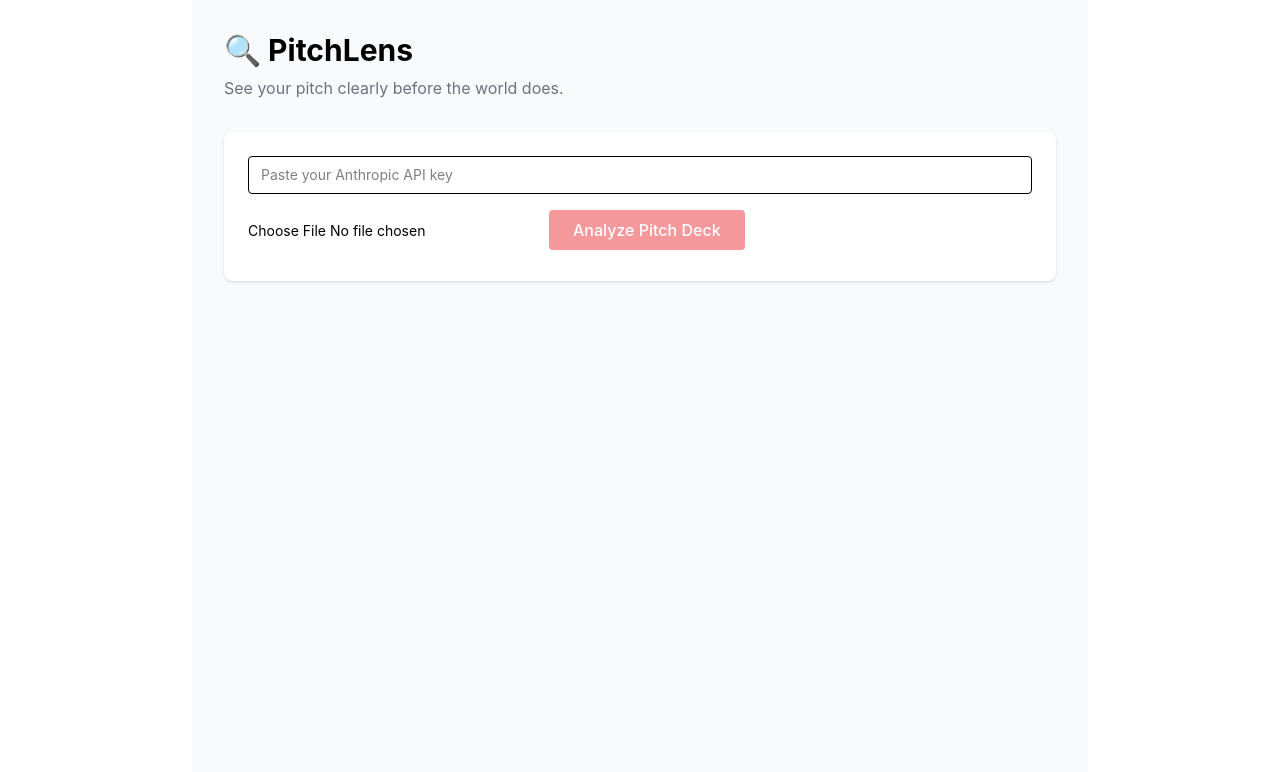
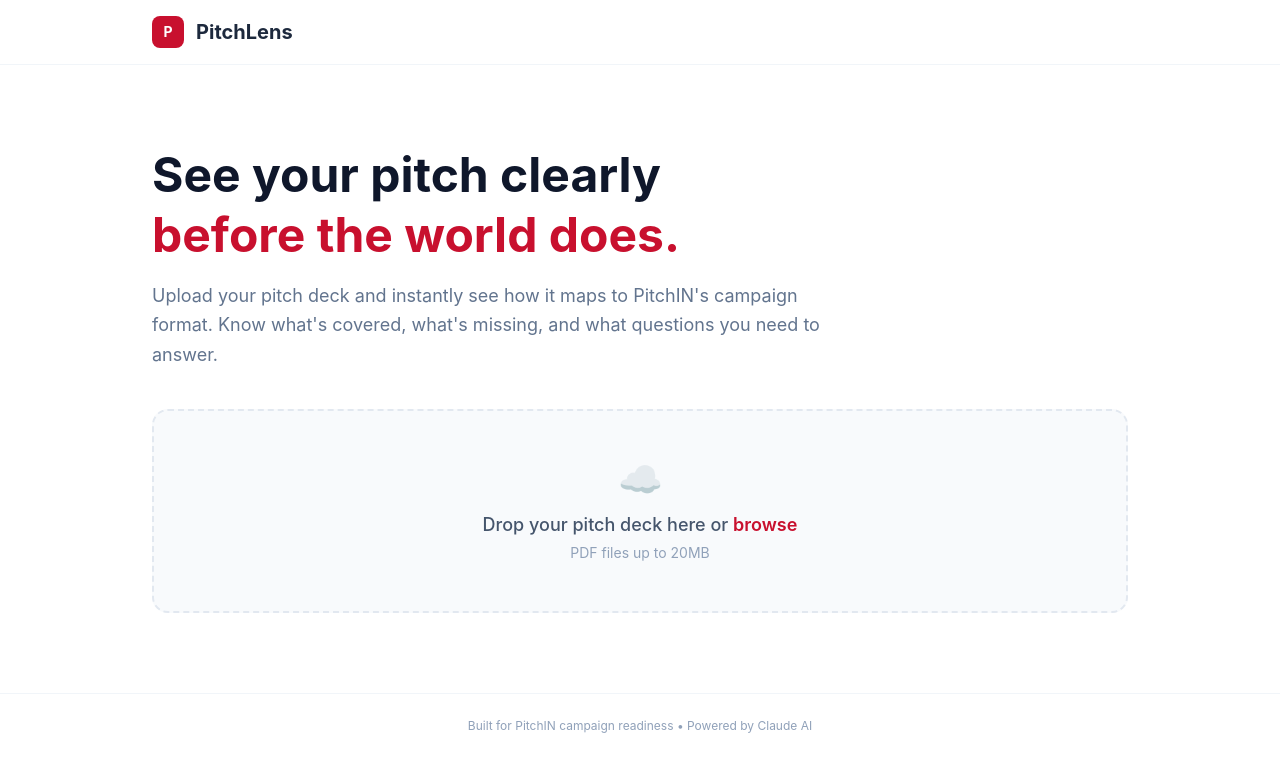
Before and after one commit to Wynce/pitchlens, a React (Vite) app: page / in a window 1280 px wide. Shown: the top 772 px of the page. Built offline with nearby package versions, Linux system fonts and the light colour scheme.

Commit message:
feat: PitchIN-styled UI with score ring, sidebar nav, drag-and-drop upload

```diff
--- a/src/App.jsx
+++ b/src/App.jsx
@@ -1,36 +1,117 @@
-import { useState } from 'react'
+import { useState, useRef } from 'react'
 import { extractTextFromPDF } from './utils/pdfExtract'
 import { analyzePitchDeck } from './utils/analyzePrompt'
 
-const STATUS_COLORS = {
-  found: 'bg-green-500',
-  partial: 'bg-amber-500',
-  missing: 'bg-red-500',
+const PITCHIN_RED = '#C8102E'
+
+const STATUS_CONFIG = {
+  found: { color: 'bg-emerald-500', icon: '✅', label: 'Found' },
+  partial: { color: 'bg-amber-500', icon: '⚠️', label: 'Partial' },
+  missing: { color: 'bg-red-500', icon: '❌', label: 'Missing' },
 }
 
-const STATUS_ICONS = {
-  found: '✅',
-  partial: '⚠️',
-  missing: '❌',
+const SECTION_ICONS = {
+  'Summary': '📋', 'Problem': '🎯', 'Solution': '💡', 'Business Model': '💰',
+  'Market': '📊', 'Competition': '⚔️', 'Funding': '🏦', 'Vision': '🔭',
+  'Founders': '👥', 'Investment Terms': '📜', 'Disclosure': '⚠️',
+}
+
+function ScoreRing({ score, total = 11 }) {
+  const pct = score / total
+  const r = 54, circ = 2 * Math.PI * r
+  const color = pct >= 0.7 ? '#22c55e' : pct >= 0.4 ? '#f59e0b' : '#ef4444'
+
+  return (
+    <div className="flex flex-col items-center">
+      <svg width="140" height="140" viewBox="0 0 120 120">
+        <circle cx="60" cy="60" r={r} fill="none" stroke="#f1f5f9" strokeWidth="10" />
+        <circle cx="60" cy="60" r={r} fill="none" stroke={color} strokeWidth="10"
+          strokeLinecap="round" strokeDasharray={circ}
+          strokeDashoffset={circ * (1 - pct)}
+          transform="rotate(-90 60 60)"
+          style={{ transition: 'stroke-dashoffset 1s ease' }} />
+        <text x="60" y="55" textAnchor="middle" className="text-2xl font-bold" fill="#1e293b"
+          style={{ fontSize: '28px', fontWeight: 700 }}>{score}</text>
+        <text x="60" y="75" textAnchor="middle" fill="#94a3b8"
+          style={{ fontSize: '14px' }}>/ {total}</text>
+      </svg>
+      <p className="text-sm text-slate-500 mt-1">Readiness Score</p>
+    </div>
+  )
+}
+
+function SectionCard({ section, isActive, onClick }) {
+  const config = STATUS_CONFIG[section.status]
+  const icon = SECTION_ICONS[section.name] || '📄'
+
+  return (
+    <div
+      id={`section-${section.name}`}
+      onClick={onClick}
+      className={`bg-white rounded-xl border-2 p-5 cursor-pointer transition-all duration-200 hover:shadow-md ${
+        isActive ? 'border-red-500 shadow-md' : 'border-slate-100'
+      }`}
+    >
+      <div className="flex items-center gap-3 mb-3">
+        <span className="text-xl">{icon}</span>
+        <h3 className="font-semibold text-slate-800 text-lg flex-1">{section.name}</h3>
+        <span className={`text-xs text-white px-2.5 py-1 rounded-full font-medium ${config.color}`}>
+          {config.label}
+        </span>
+      </div>
+
+      {section.content && (
+        <p className="text-slate-600 text-sm leading-relaxed mb-3 line-clamp-4">{section.content}</p>
+      )}
+
+      {section.gaps?.length > 0 && section.gaps[0] !== '' && (
+        <div className="bg-red-50 rounded-lg p-4 mt-3 border border-red-100">
+          <p className="text-xs font-semibold text-red-700 mb-2 uppercase tracking-wide">Questions to Address</p>
+          <ul className="text-sm text-red-900 space-y-2">
+            {section.gaps.map((gap, i) => (
+              <li key={i} className="flex gap-2">
+                <span className="text-red-400 mt-0.5 shrink-0">→</span>
+                <span>{gap}</span>
+              </li>
+            ))}
+          </ul>
+        </div>
+      )}
+    </div>
+  )
 }
 
 export default function App() {
-  const [apiKey, setApiKey] = useState('')
   const [file, setFile] = useState(null)
+  const [fileName, setFileName] = useState('')
   const [loading, setLoading] = useState(false)
   const [result, setResult] = useState(null)
   const [error, setError] = useState(null)
+  const [activeSection, setActiveSection] = useState(null)
+  const [dragOver, setDragOver] = useState(false)
+  const fileRef = useRef()
+
+  const handleFile = (f) => {
+    if (f && f.type === 'application/pdf') {
+      setFile(f)
+      setFileName(f.name)
+      setError(null)
+    } else if (f) {
+      setError('Please upload a PDF file.')
+    }
+  }
 
   const handleAnalyze = async () => {
-    if (!file || !apiKey) return
+    if (!file) return
     setLoading(true)
     setError(null)
     setResult(null)
 
     try {
       const text = await extractTextFromPDF(file)
-      const analysis = await analyzePitchDeck(text, apiKey)
+      const analysis = await analyzePitchDeck(text)
       setResult(analysis)
+      if (analysis.sections?.length) setActiveSection(analysis.sections[0].name)
     } catch (err) {
       setError(err.message)
     } finally {
@@ -38,85 +119,232 @@
     }
   }
 
+  const handleReset = () => {
+    setFile(null)
+    setFileName('')
+    setResult(null)
+    setError(null)
+    setActiveSection(null)
+  }
+
+  const copyGapQuestions = () => {
+    if (!result) return
+    const gaps = result.sections
+      .filter(s => s.gaps?.length > 0 && s.gaps[0] !== '')
+      .map(s => `${s.name}:\n${s.gaps.map(g => `  • ${g}`).join('\n')}`)
+      .join('\n\n')
+    navigator.clipboard.writeText(gaps)
+    alert('Gap questions copied to clipboard!')
+  }
+
+  // Landing / Upload view
+  if (!result && !loading) {
     return (
-    <div className="min-h-screen bg-gray-50 p-8 max-w-4xl mx-auto">
-      <h1 className="text-3xl font-bold mb-2">🔍 PitchLens</h1>
-      <p className="text-gray-500 mb-8">See your pitch clearly before the world does.</p>
+      <div className="min-h-screen bg-white">
+        {/* Header */}
+        <header className="border-b border-slate-100">
+          <div className="max-w-5xl mx-auto px-6 py-4 flex items-center gap-3">
+            <div className="w-8 h-8 rounded-lg flex items-center justify-center" style={{ backgroundColor: PITCHIN_RED }}>
+              <span className="text-white text-sm font-bold">P</span>
+            </div>
+            <span className="text-xl font-bold text-slate-800">PitchLens</span>
+          </div>
+        </header>
 
-      <div className="bg-white rounded-lg shadow p-6 mb-6 space-y-4">
+        {/* Hero */}
+        <div className="max-w-5xl mx-auto px-6 pt-20 pb-10">
+          <div className="max-w-2xl">
+            <h1 className="text-5xl font-bold text-slate-900 leading-tight mb-4">
+              See your pitch clearly<br />
+              <span style={{ color: PITCHIN_RED }}>before the world does.</span>
+            </h1>
+            <p className="text-lg text-slate-500 leading-relaxed">
+              Upload your pitch deck and instantly see how it maps to PitchIN's
+              campaign format. Know what's covered, what's missing, and what
+              questions you need to answer.
+            </p>
+          </div>
+        </div>
+
+        {/* Upload area */}
+        <div className="max-w-5xl mx-auto px-6 pb-20">
+          <div
+            className={`border-2 border-dashed rounded-2xl p-12 text-center transition-all duration-200 cursor-pointer ${
+              dragOver
+                ? 'border-red-400 bg-red-50'
+                : fileName
+                ? 'border-emerald-300 bg-emerald-50'
+                : 'border-slate-200 bg-slate-50 hover:border-slate-300 hover:bg-slate-100'
+            }`}
+            onDragOver={(e) => { e.preventDefault(); setDragOver(true) }}
+            onDragLeave={() => setDragOver(false)}
+            onDrop={(e) => { e.preventDefault(); setDragOver(false); handleFile(e.dataTransfer.files[0]) }}
+            onClick={() => fileRef.current?.click()}
+          >
             <input
-          type="password"
-          placeholder="Paste your Anthropic API key"
-          className="w-full border rounded px-3 py-2 text-sm"
-          value={apiKey}
-          onChange={(e) => setApiKey(e.target.value)}
-        />
-        <input
+              ref={fileRef}
               type="file"
               accept=".pdf"
-          onChange={(e) => setFile(e.target.files[0])}
-          className="text-sm"
+              className="hidden"
+              onChange={(e) => handleFile(e.target.files[0])}
             />
-        <button
-          onClick={handleAnalyze}
-          disabled={!file || !apiKey || loading}
-          className="bg-red-600 text-white px-6 py-2 rounded font-medium disabled:opacity-40"
-        >
-          {loading ? 'Analyzing...' : 'Analyze Pitch Deck'}
-        </button>
+            {fileName ? (
+              <div>
+                <div className="text-4xl mb-3">📄</div>
+                <p className="text-lg font-medium text-slate-700">{fileName}</p>
+                <p className="text-sm text-slate-400 mt-1">Ready to analyze</p>
+              </div>
+            ) : (
+              <div>
+                <div className="text-4xl mb-3">☁️</div>
+                <p className="text-lg font-medium text-slate-600">
+                  Drop your pitch deck here or <span style={{ color: PITCHIN_RED }} className="font-semibold">browse</span>
+                </p>
+                <p className="text-sm text-slate-400 mt-1">PDF files up to 20MB</p>
+              </div>
+            )}
           </div>
 
           {error && (
-        <div className="bg-red-50 border border-red-200 text-red-700 p-4 rounded mb-6">
+            <div className="mt-4 bg-red-50 border border-red-200 text-red-700 p-4 rounded-xl text-sm">
               {error}
             </div>
           )}
 
-      {loading && (
-        <div className="text-center py-12 text-gray-500">
-          <p className="text-lg">Reading your pitch deck...</p>
-          <p className="text-sm mt-2">This takes 10-20 seconds</p>
-        </div>
+          {fileName && (
+            <button
+              onClick={handleAnalyze}
+              className="mt-6 text-white px-8 py-3 rounded-xl font-semibold text-lg transition-all hover:opacity-90"
+              style={{ backgroundColor: PITCHIN_RED }}
+            >
+              Analyze Pitch Deck →
+            </button>
           )}
-
-      {result && (
-        <div>
-          <div className="bg-white rounded-lg shadow p-6 mb-6">
-            <h2 className="text-xl font-bold">{result.company_name}</h2>
-            <div className="text-4xl font-bold mt-2">
-              {result.readiness_score} / 11
-            </div>
-            <p className="text-gray-600 mt-3">{result.overall_assessment}</p>
         </div>
 
-          <div className="space-y-4">
-            {result.sections.map((section) => (
-              <div key={section.name} className="bg-white rounded-lg shadow p-5">
-                <div className="flex items-center gap-2 mb-2">
-                  <span>{STATUS_ICONS[section.status]}</span>
-                  <h3 className="font-semibold text-lg">{section.name}</h3>
-                  <span className={`ml-auto text-xs text-white px-2 py-0.5 rounded ${STATUS_COLORS[section.status]}`}>
-                    {section.status}
-                  </span>
-                </div>
-                {section.content && (
-                  <p className="text-gray-700 text-sm mb-3">{section.content}</p>
-                )}
-                {section.gaps?.length > 0 && section.gaps[0] !== '' && (
-                  <div className="bg-gray-50 rounded p-3">
-                    <p className="text-xs font-medium text-gray-500 mb-2">Gap Questions:</p>
-                    <ul className="text-sm text-gray-700 space-y-1">
-                      {section.gaps.map((gap, i) => (
-                        <li key={i}>• {gap}</li>
-                      ))}
-                    </ul>
-                  </div>
-                )}
-              </div>
-            ))}
-          </div>
-        </div>
-      )}
+        {/* Footer */}
+        <footer className="border-t border-slate-100 py-6">
+          <p className="text-center text-xs text-slate-400">
+            Built for PitchIN campaign readiness • Powered by Claude AI
+          </p>
+        </footer>
       </div>
     )
   }
+
+  // Loading view
+  if (loading) {
+    return (
+      <div className="min-h-screen bg-white flex items-center justify-center">
+        <div className="text-center">
+          <div className="w-16 h-16 border-4 border-slate-200 border-t-red-500 rounded-full animate-spin mx-auto mb-6" />
+          <h2 className="text-2xl font-bold text-slate-800 mb-2">Reading your pitch deck...</h2>
+          <p className="text-slate-400">Mapping content to PitchIN's 11 campaign sections</p>
+          <p className="text-slate-400 text-sm mt-1">This takes 10-20 seconds</p>
+        </div>
+      </div>
+    )
+  }
+
+  // Results view
+  const found = result.sections.filter(s => s.status === 'found').length
+  const partial = result.sections.filter(s => s.status === 'partial').length
+  const missing = result.sections.filter(s => s.status === 'missing').length
+
+  return (
+    <div className="min-h-screen bg-slate-50">
+      {/* Header */}
+      <header className="bg-white border-b border-slate-100 sticky top-0 z-10">
+        <div className="max-w-7xl mx-auto px-6 py-3 flex items-center justify-between">
+          <div className="flex items-center gap-3">
+            <div className="w-8 h-8 rounded-lg flex items-center justify-center" style={{ backgroundColor: PITCHIN_RED }}>
+              <span className="text-white text-sm font-bold">P</span>
+            </div>
+            <span className="text-lg font-bold text-slate-800">PitchLens</span>
+          </div>
+          <div className="flex items-center gap-3">
+            <button
+              onClick={copyGapQuestions}
+              className="text-sm border border-slate-200 text-slate-600 px-4 py-2 rounded-lg hover:bg-slate-50 transition"
+            >
+              📋 Copy Gap Questions
+            </button>
+            <button
+              onClick={handleReset}
+              className="text-sm text-white px-4 py-2 rounded-lg transition hover:opacity-90"
+              style={{ backgroundColor: PITCHIN_RED }}
+            >
+              ← New Analysis
+            </button>
+          </div>
+        </div>
+      </header>
+
+      <div className="max-w-7xl mx-auto px-6 py-8 flex gap-8">
+        {/* Sidebar */}
+        <aside className="w-64 shrink-0 hidden lg:block">
+          <div className="sticky top-20 space-y-6">
+            {/* Score */}
+            <div className="bg-white rounded-xl border border-slate-100 p-6 flex flex-col items-center">
+              <ScoreRing score={result.readiness_score} />
+            </div>
+
+            {/* Stats */}
+            <div className="bg-white rounded-xl border border-slate-100 p-4 space-y-2 text-sm">
+              <div className="flex justify-between"><span className="text-slate-500">✅ Found</span><span className="font-semibold text-emerald-600">{found}</span></div>
+              <div className="flex justify-between"><span className="text-slate-500">⚠️ Partial</span><span className="font-semibold text-amber-600">{partial}</span></div>
+              <div className="flex justify-between"><span className="text-slate-500">❌ Missing</span><span className="font-semibold text-red-600">{missing}</span></div>
+            </div>
+
+            {/* Section nav */}
+            <nav className="bg-white rounded-xl border border-slate-100 p-3 space-y-1">
+              {result.sections.map((s) => (
+                <button
+                  key={s.name}
+                  onClick={() => {
+                    setActiveSection(s.name)
+                    document.getElementById(`section-${s.name}`)?.scrollIntoView({ behavior: 'smooth', block: 'start' })
+                  }}
+                  className={`w-full text-left text-sm px-3 py-2 rounded-lg flex items-center gap-2 transition ${
+                    activeSection === s.name
+                      ? 'bg-red-50 text-red-700 font-medium'
+                      : 'text-slate-600 hover:bg-slate-50'
+                  }`}
+                >
+                  <span className={`w-2 h-2 rounded-full shrink-0 ${STATUS_CONFIG[s.status].color}`} />
+                  {s.name}
+                </button>
+              ))}
+            </nav>
+          </div>
+        </aside>
+
+        {/* Main content */}
+        <main className="flex-1 min-w-0">
+          {/* Company header */}
+          <div className="bg-white rounded-xl border border-slate-100 p-6 mb-6">
+            <h1 className="text-2xl font-bold text-slate-800">{result.company_name}</h1>
+            <p className="text-slate-500 mt-2 leading-relaxed">{result.overall_assessment}</p>
+          </div>
+
+          {/* Mobile score (hidden on desktop) */}
+          <div className="lg:hidden bg-white rounded-xl border border-slate-100 p-6 mb-6 flex justify-center">
+            <ScoreRing score={result.readiness_score} />
+          </div>
+
+          {/* Section cards */}
+          <div className="space-y-4">
+            {result.sections.map((section) => (
+              <SectionCard
+                key={section.name}
+                section={section}
+                isActive={activeSection === section.name}
+                onClick={() => setActiveSection(section.name)}
+              />
+            ))}
+          </div>
+        </main>
+      </div>
+    </div>
+  )
+}
```
Lines whose indentation alone changed are shown as unchanged.
